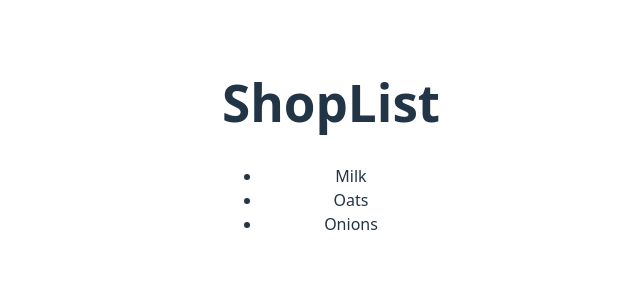
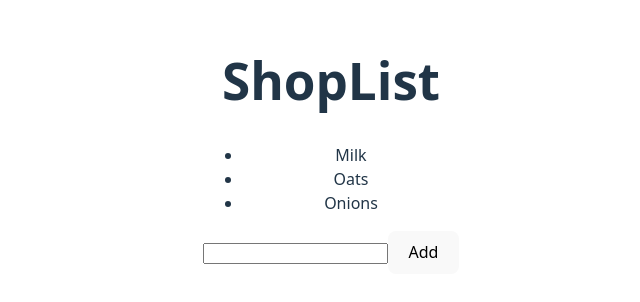
Before and after one commit to DagobertDev/shopping-list, a React (Vite) app in the folder frontend/: page / in a window 1280 px wide. Shown: the part 254-556 px from the top of the page, without its empty margins (309-949 px from the left). Built offline with nearby package versions, Linux system fonts and the light colour scheme.

Commit message:
Allow adding new items

```diff
--- a/frontend/src/App.tsx
+++ b/frontend/src/App.tsx
@@ -7,12 +7,21 @@ function App() {
 
   const list = listItems.map(item => <li>{item}</li>)
 
+  const [newItem, setNewItem] = useState("")
+
+  const addItem = () => {
+      setListItems([...listItems, newItem]);
+      setNewItem("");
+  }
+
   return (
     <>
       <h1>ShopList</h1>
       <ul>
         {list}
       </ul>
+      <input type='text' value={newItem} onChange={e => setNewItem(e.target.value)}/>
+      <button onClick={addItem}>Add</button>
     </>
   )
 }
```
